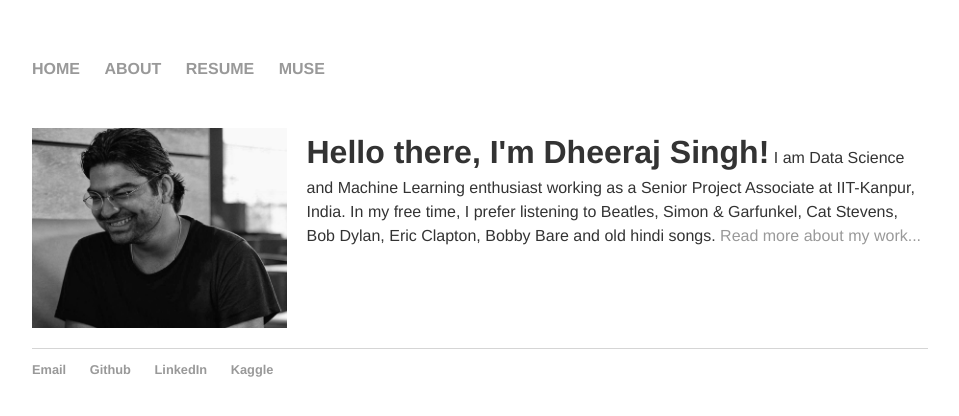
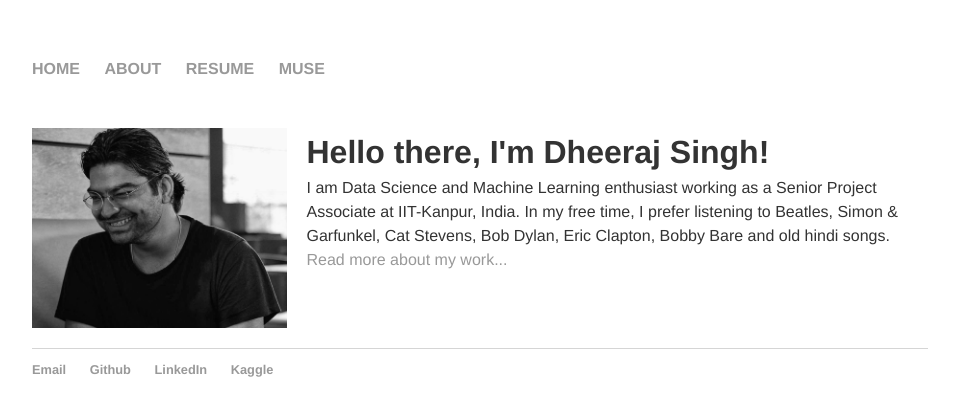
Before and after one commit to Dheeraj2444/Dheeraj2444.github.io, a Jekyll site: the page built from index.html, in a window 1280 px wide. Shown: the top 416 px of the page, without its empty margins (160-1119 px from the left). Built offline with Jekyll 4.4.1, drawn with Linux system fonts in a browser that asks for light colours.

Commit message:
Update index.html

```diff
--- a/index.html
+++ b/index.html
@@ -4,7 +4,7 @@ title: Dheeraj Singh
 ---
 <div id="content">
 	<p><img src="./images/14285458_10155221726719447_418847294_o.jpg" alt="Profile Image" height="200"/>
-	<span style="font-size: 2em"><strong>Hello there, I'm Dheeraj Singh!</strong></span>
+	<span style="font-size: 2em"><strong>Hello there, I'm Dheeraj Singh!</strong></span><br>
 	I am Data Science and Machine Learning enthusiast working as a Senior Project Associate at IIT-Kanpur, India. In my free time,
 	I prefer listening to Beatles, Simon & Garfunkel, Cat Stevens, Bob Dylan, Eric Clapton, Bobby Bare and old hindi songs. <a href="/about">Read more about my work...</a></p>
 </div>
```
